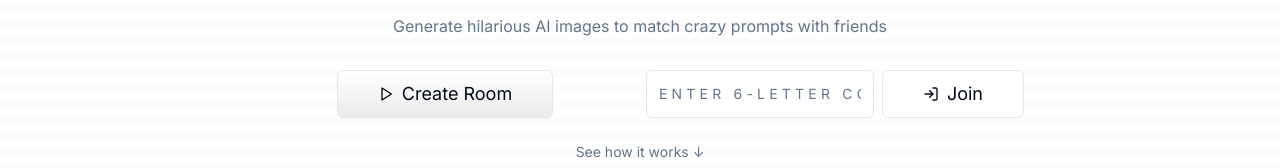
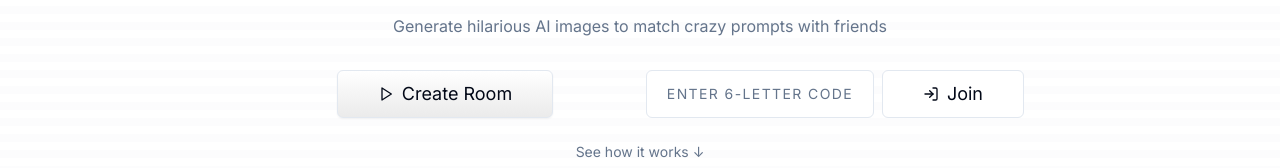
Before and after one commit to nmogil/visionary-ui-mock, a React (Vite) app: page / in a window 1280 px wide. Shown: the part 403-571 px from the top of the page. Built offline with nearby package versions, Linux system fonts and the light colour scheme.

Commit message:
Fix placeholder spacing
Condense the placeholder text in the join room input to prevent it from being cut off.

```diff
--- a/src/components/landing/JoinRoomForm.tsx
+++ b/src/components/landing/JoinRoomForm.tsx
@@ -32,7 +32,7 @@ export const JoinRoomForm = () => {
           const next = e.target.value.toUpperCase().replace(/[^A-Z]/g, "").slice(0, 6);
           setCode(next);
         }}
-        className="h-12 text-center tracking-[0.3em] uppercase md:h-12"
+        className="h-12 text-center tracking-[0.1em] uppercase md:h-12"
       />
       <Button type="submit" variant="outline" size="xl" aria-label="Join with code">
         <LogIn />
```
